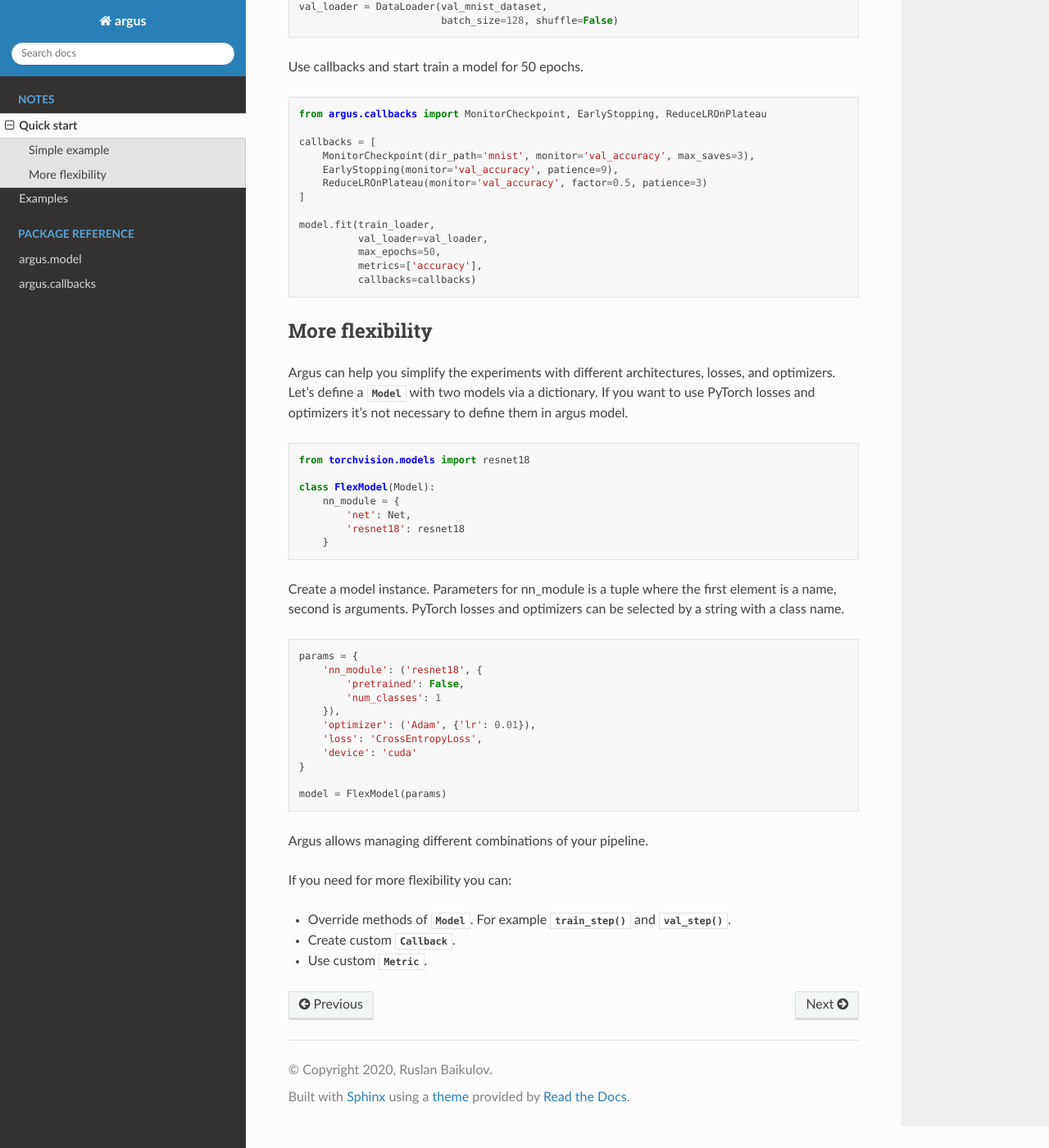
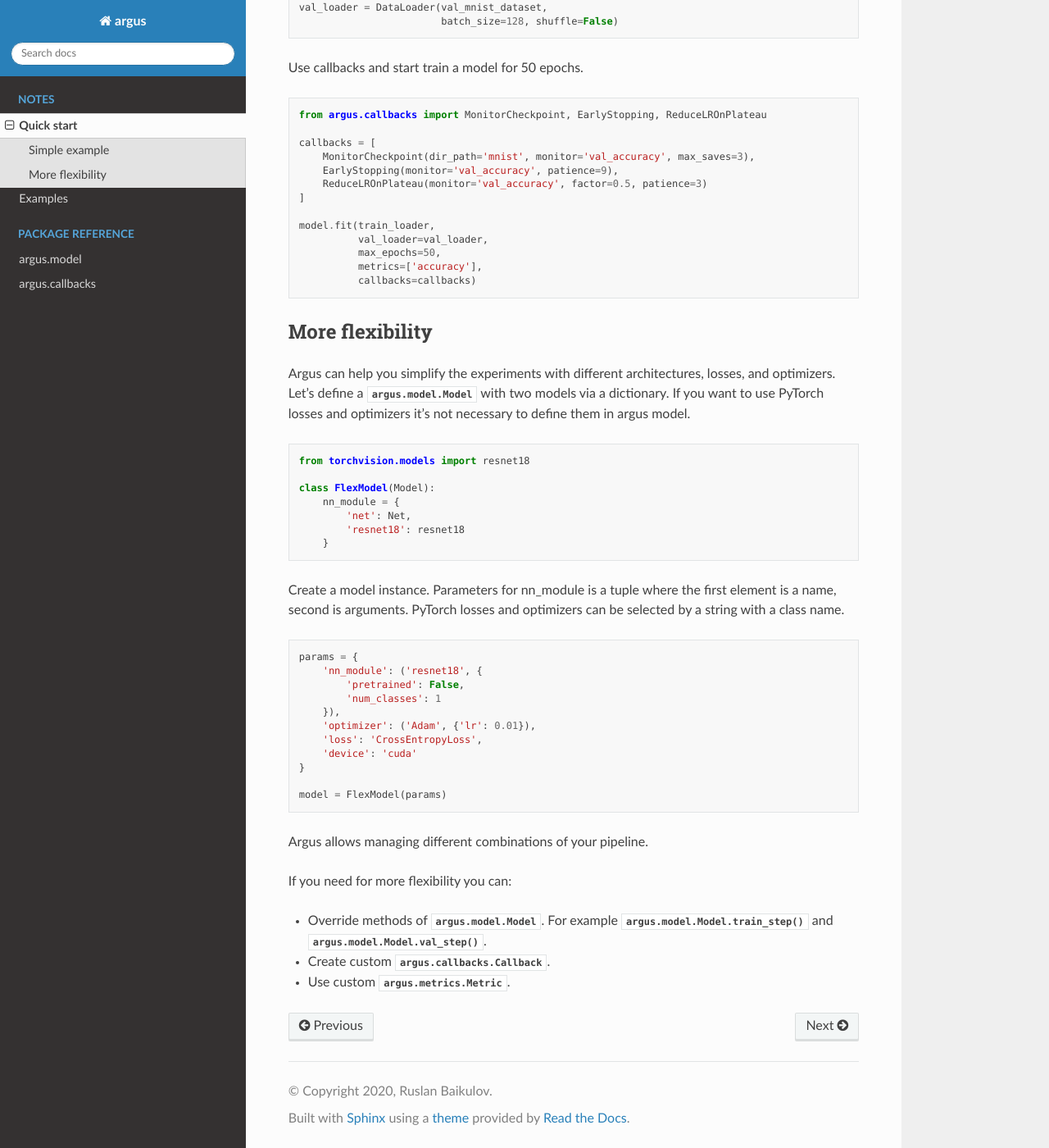
Before and after one commit to lRomul/argus, a Sphinx documentation site: the page built from docs/source/quickstart.rst, in a window 1280 px wide and 1400 px high, scrolled down 1476 px. Shown: the whole window at 82% size. Built offline with Sphinx 7.4.7 and the Read the Docs theme 2.0.0, drawn with Linux system fonts in a browser that asks for light colours; some of the changed text lies outside the part shown.

Commit message:
docs: intersphinx mapping to torch and python docs

```diff
--- a/docs/source/callbacks/index.rst
+++ b/docs/source/callbacks/index.rst
@@ -1,7 +1,7 @@
 argus.callbacks
 ===============
 
-All callbacks classes should inherit the base :class:`~argus.callbacks.Callback` class.
+All callbacks classes should inherit the base :class:`argus.callbacks.Callback` class.
 
 A callback may execute actions on the start and the end of the whole training
 process, each epoch or iteration, as well as any other custom events.
--- a/docs/source/callbacks/lr_schedulers.rst
+++ b/docs/source/callbacks/lr_schedulers.rst
@@ -4,9 +4,10 @@
 Callbacks for auto adjust the learning rate based on the number of epochs or other metrics measurements.
 
 The learning rates schedulers allow implementing dynamic learning rate changing policy.
-These callbacks are wrappers of native PyTorch `torch.optim.lr_scheduler`.
+These callbacks are wrappers of native PyTorch :mod:`torch.optim.lr_scheduler`.
 
-Currently, the following schedulers are available (see PyTorch documentation by the links provided for details on the schedulers algorithms themself):
+Currently, the following schedulers are available (see PyTorch documentation by the links provided for details on the
+schedulers algorithms themself):
 
 .. currentmodule:: argus.callbacks
 
--- a/docs/source/conf.py
+++ b/docs/source/conf.py
@@ -52,8 +52,14 @@
 extensions = [
     'sphinx.ext.autodoc',
     'sphinx.ext.viewcode',
-    'sphinx.ext.napoleon'
+    'sphinx.ext.napoleon',
+    'sphinx.ext.intersphinx',
 ]
+
+intersphinx_mapping = {
+    'torch': ('https://pytorch.org/docs/stable/', None),
+    'python': ('https://docs.python.org/3', None),
+}
 
 # Add any paths that contain templates here, relative to this directory.
 templates_path = ['_templates']
--- a/docs/source/quickstart.rst
+++ b/docs/source/quickstart.rst
@@ -33,8 +33,8 @@
             return x
 
 
-Define a :class:`~argus.model.Model` with ``nn_module``, ``optimizer``, ``loss`` attributes. Each value must be a class
-or function that returns object (``torch.nn.Module`` for loss and nn_module, ``torch.optim.Optimizer`` for optimizer).
+Define a :class:`argus.model.Model` with ``nn_module``, ``optimizer``, ``loss`` attributes. Each value must be a class
+or function that returns object (:class:`torch.nn.Module` for loss and nn_module, :class:`torch.optim.Optimizer` for optimizer).
 
 .. code-block:: python
 
@@ -103,7 +103,7 @@
 ----------------
 
 Argus can help you simplify the experiments with different architectures, losses, and optimizers. Let's define a
-:class:`~argus.model.Model` with two models via a dictionary. If you want to use PyTorch losses and optimizers it's not
+:class:`argus.model.Model` with two models via a dictionary. If you want to use PyTorch losses and optimizers it's not
 necessary to define them in argus model.
 
 .. code-block:: python
@@ -139,6 +139,6 @@
 
 If you need for more flexibility you can:
 
-* Override methods of :class:`~argus.model.Model`. For example :meth:`~argus.model.Model.train_step` and :meth:`~argus.model.Model.val_step`.
-* Create custom :class:`~argus.callbacks.Callback`.
-* Use custom :class:`~argus.metrics.Metric`.
+* Override methods of :class:`argus.model.Model`. For example :meth:`argus.model.Model.train_step` and :meth:`argus.model.Model.val_step`.
+* Create custom :class:`argus.callbacks.Callback`.
+* Use custom :class:`argus.metrics.Metric`.
```
Also changed, not shown: 1 other file.
